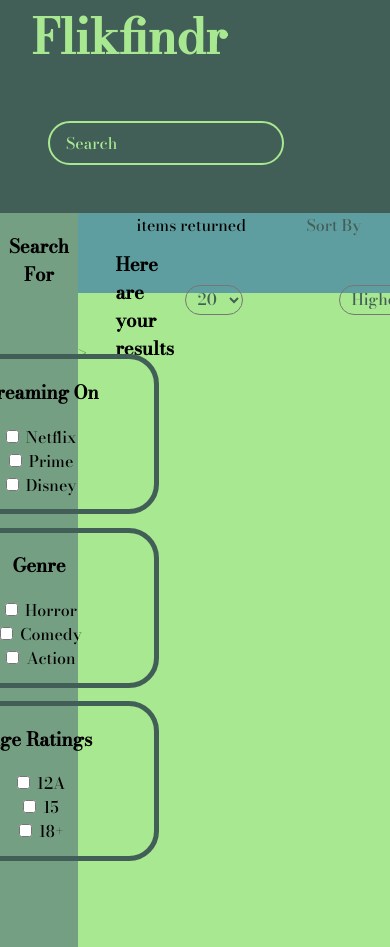
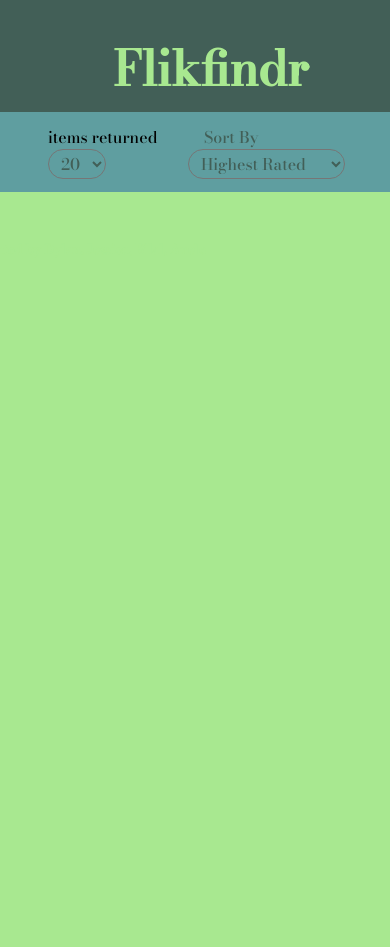
Before and after one commit to dylan909/FlikFindr, a website with bundled scripts: page src/index.html in a window 390 px wide. After the commit the page ends 846 px from the top, so only its background shows below. Built offline with nearby package versions, Linux system fonts and the light colour scheme; no server answers.

Commit message:
added some responsiveness

```diff
--- a/src/script.js
+++ b/src/script.js
@@ -38,7 +38,6 @@ function makingCards(data){
 
     div.classList.add(`classList${data.id}`)
     div.classList.add("card")
-    div.classList.add(`${data.adult}`)
 
     title.innerHTML = data.original_title
 
--- a/src/style.css
+++ b/src/style.css
@@ -188,3 +188,45 @@ header h2{
     align-items: center;
     text-align: center;
 }
+
+@media screen and (max-width: 480px) {
+    #filterSection{
+        display: none;
+    }
+    .fixedResultsBar {
+        height: 5em;
+        width: 100vw;
+        background-color: cadetblue;
+        display: flex;
+        align-items: center;
+        padding-left: 3em;
+        position: absolute;
+    }
+
+    .cardSection {
+        position: absolute;
+    }
+    #sort {
+        margin: 0rem;
+        background-color: transparent;
+        border-radius: 50px;
+        color: #425F57;
+        font-family: Bodoni Moda, sans-serif;
+        font-size: 1rem;
+        padding: 0.05rem 0.5rem;
+    }
+    #displayAndSortH1 {
+        position: relative;
+        top: 1em;
+        left: 2em;
+        display: none;
+    }
+    header {
+        height: 7em;
+        display: flex;
+        flex-direction: column;
+    }
+    .search{
+        display: none;
+    }
+}
```
